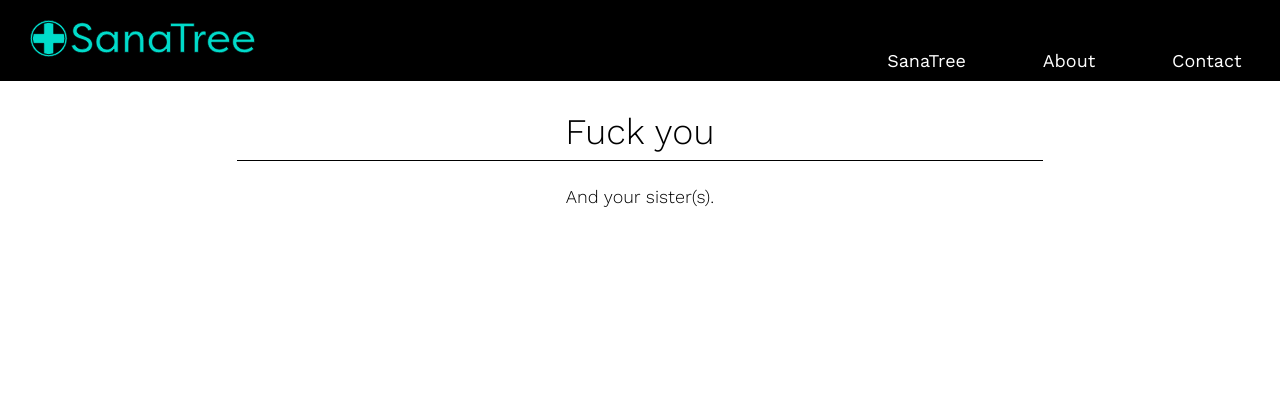
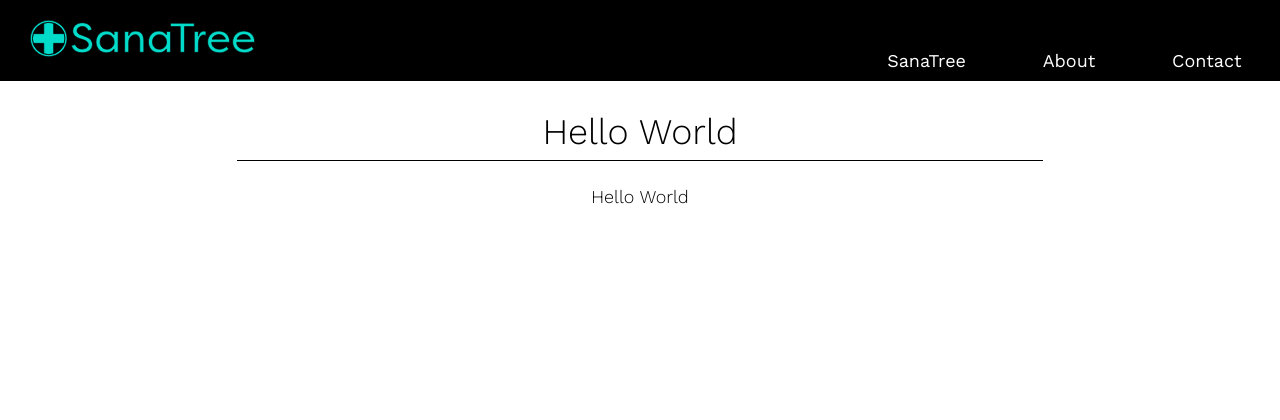
Before and after one commit to VarunS1997/HackUCI2018, a PHP site: page /about.php in a window 1280 px wide. Shown: the top 420 px of the page. Run offline with PHP 8.4, Linux system fonts and the light colour scheme.

Commit message:
Censored for the children

```diff
--- a/about.php
+++ b/about.php
@@ -14,9 +14,9 @@
     <div class="wrapper" id="body-wrapper">
         <div class="subsection-wrapper wrapper">
             <div class="subsection">
-                <div class="title">Fuck you</div>
+                <div class="title">Hello World</div>
                 <p>
-                    And your sister(s).
+                    Hello World
                 </p>
             </div>
         </div>
--- a/contact.php
+++ b/contact.php
@@ -14,9 +14,9 @@
     <div class="wrapper" id="body-wrapper">
         <div class="subsection-wrapper wrapper">
             <div class="subsection">
-                <div class="title">Fuck you</div>
+                <div class="title">Hello World</div>
                 <p>
-                    And your sister(s).
+                    Hello World
                 </p>
             </div>
         </div>
```
